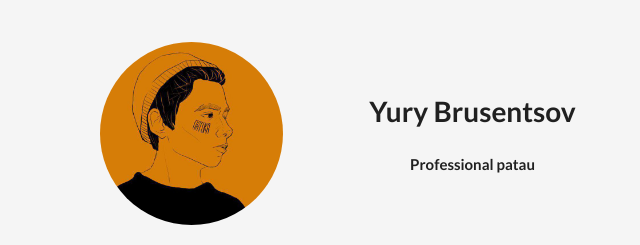
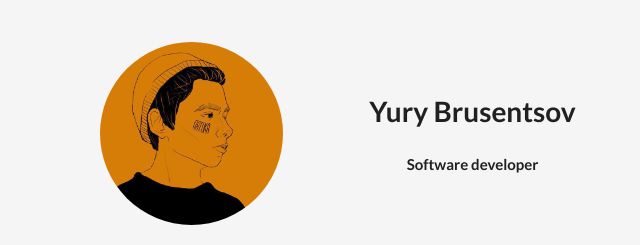
Before and after one commit to goveo/goveo.github.io, a plain HTML site: page index.html in a window 1280 px wide. Shown: the top 245 px of the page, 246-886 px from the left. Drawn offline with nearby package versions, Linux system fonts and the light colour scheme; a script that the page names is missing.

Commit message:
fixed info

```diff
--- a/index.html
+++ b/index.html
@@ -71,7 +71,7 @@
                             </div>
                             <div class="ten wide center middle aligned column">
                                 <h1>Yury Brusentsov</h1>
-                                <h4>Professional patau</h4>
+                                <h4>Software developer</h4>
                             </div>
                         </div>
                     </div>
```
